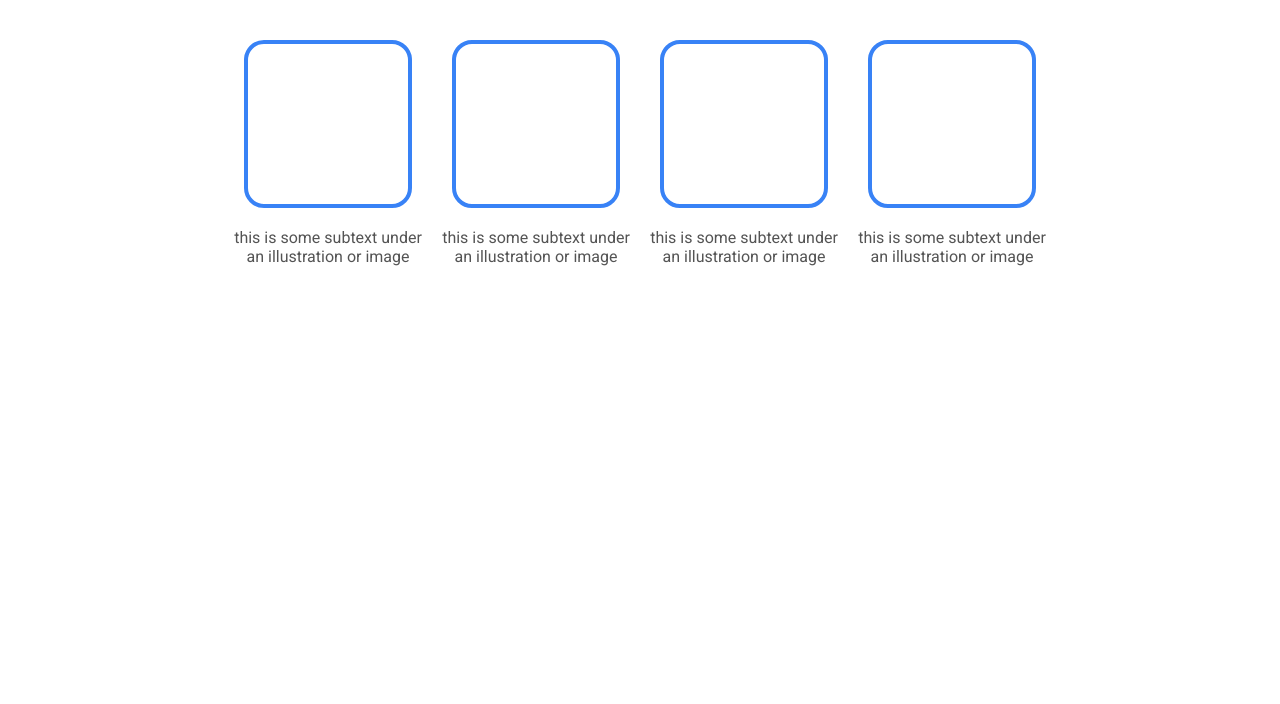
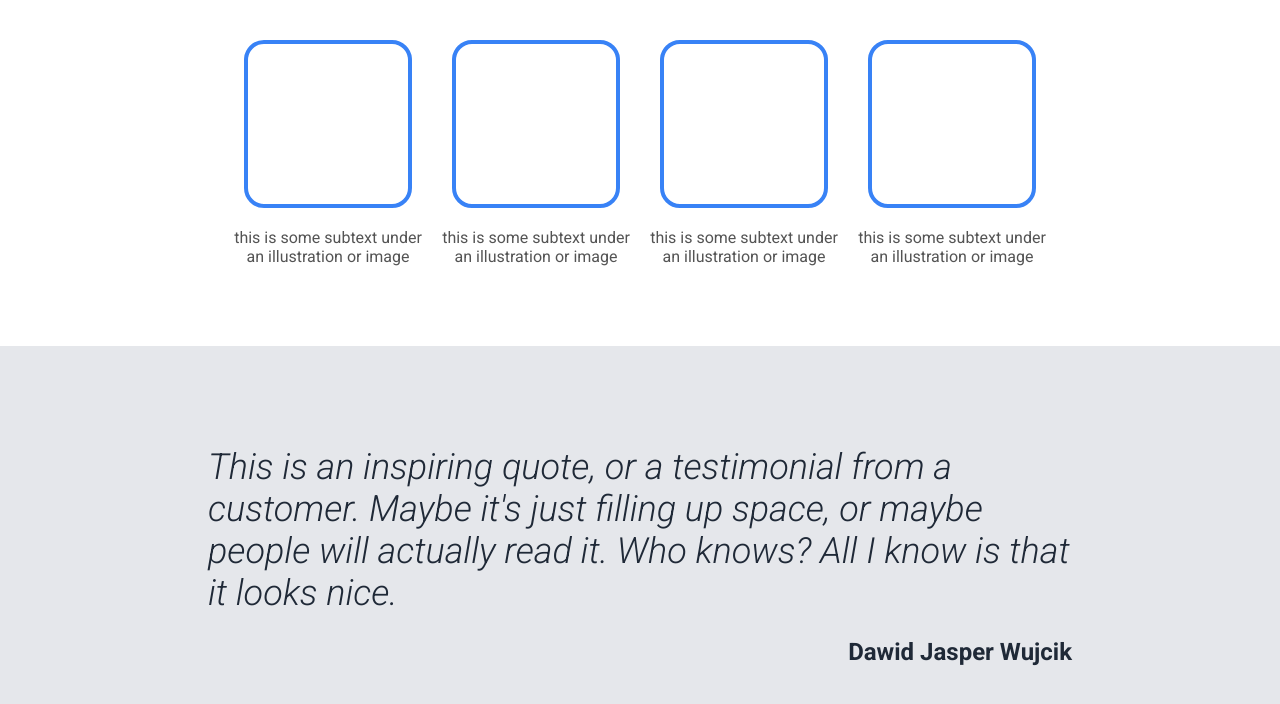
Before and after one commit to boniarzharambowski/landing-page, a plain HTML site: page index.html in a window 1280 px wide. Shown: the part 706-1410 px from the top of the page. Before the commit the page ends 1052 px from the top, so only its background shows below. Drawn offline with Linux system fonts and the light colour scheme.

Commit message:
created quote section

```diff
--- a/index.html
+++ b/index.html
@@ -79,5 +79,15 @@
       </div>
     </div>
   </main>
+  <div class="quote">
+    <p class="quote-text">
+      This is an inspiring quote, or a testimonial from a customer.
+      Maybe it's just filling up space, or maybe people will actually read it.
+      Who knows? All I know is that it looks nice.
+    </p>
+    <p class="quote-author">
+      Dawid Jasper Wujcik
+    </p>
+  </div>
 </body>
 </html>
--- a/styles/main.css
+++ b/styles/main.css
@@ -39,3 +39,27 @@ main h2{
   font-size: 16px;
   color: #545454;
 }
+
+.quote{
+  display: flex;
+  padding: 4em 13em;
+  flex-direction: column;
+  background-color: #e5e7eb;
+  align-items: center;
+  justify-content: center;
+}
+
+.quote-text{
+  color: #1f2937;
+  font-size: 36px;
+  font-weight: 300;
+  font-style: italic;
+  margin-bottom: 0;
+}
+
+.quote-author{
+  color: #1f2937;
+  font-size: 24px;
+  font-weight: 700;
+  align-self: flex-end;
+}
```
